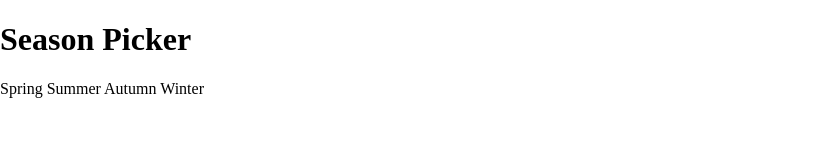
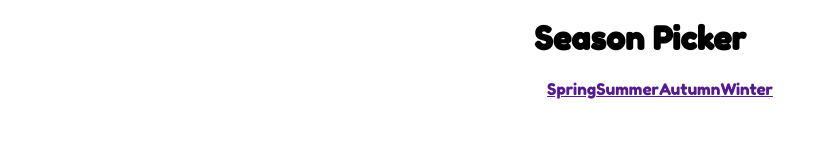
Before and after one commit to jesvica/season-picker, a plain HTML site: page index.html in a window 1280 px wide. Shown: the whole page, without its empty margins (0-835 px from the left). Drawn offline with Linux system fonts and the light colour scheme.

Commit message:
added basic styling

```diff
--- a/css/style.css
+++ b/css/style.css
@@ -1,3 +1,5 @@
+@import url('https://fonts.googleapis.com/css2?family=Fredoka+One&display=swap');
+
 /* Box Model Hack */
 * {
      box-sizing: border-box;
@@ -33,6 +35,18 @@ header {
 
 }
 
+h1 {
+     text-align: center;
+     font-family: 'Fredoka One', cursive;
+}
+
+ul {
+     display: flex;
+     justify-content: center;
+     list-style: none;
+     font-family: 'Fredoka One', cursive;
+}
+
 footer {
 
 }
--- a/index.html
+++ b/index.html
@@ -14,12 +14,12 @@
 	<body>
 		<h1>Season Picker</h1>
 
-		<form>
-			<label for="spring">Spring</label>
-			<label for="summer">Summer</label>
-			<label for="autumn">Autumn</label>
-			<label for="winter">Winter</label>
-		</form>
+		<ul>
+			<li><a href="" id="spring">Spring</a></li>
+			<li><a href="" id="summer">Summer</a></li>
+			<li><a href="" id="autumn">Autumn</a></li>
+			<li><a href="" id="winter">Winter</a></li>
+		</ul>
 
 		<script type="text/javascript" src="js/main.js"></script>
 	</body>
```
